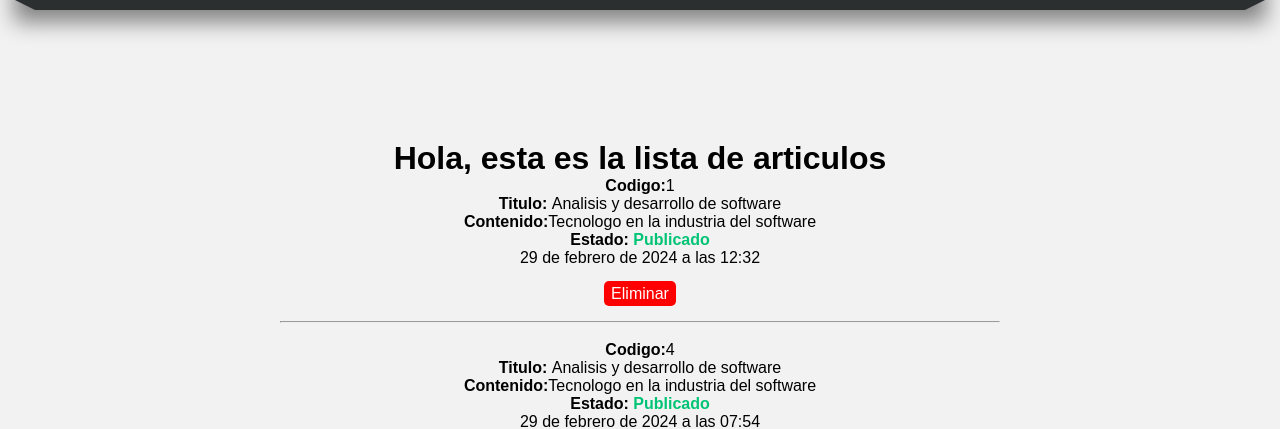
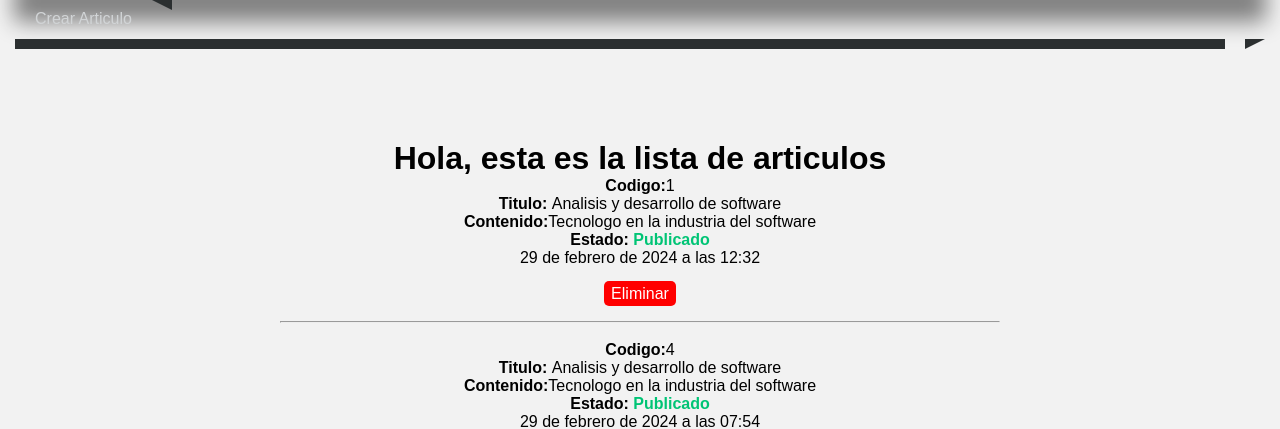
Before and after one commit to MariaFernandaMolanoml/Django, a Django app: page /articulos/ in a window 1280 px wide. Shown: the part 182-611 px from the top of the page. Run offline with Django 4.2, Linux system fonts and the light colour scheme; data comes from the database, SQL or seed files in the repository; both versions use the stored data as it was after the commit.

Commit message:
ultimaAct

```diff
--- a/proyectoDjango2/miApp/templates/layoutDos.html
+++ b/proyectoDjango2/miApp/templates/layoutDos.html
@@ -30,6 +30,7 @@
                 <li><a href="/productosyservicios">Productos y Servicios</a></li>
                 <li><a href="/quienesSomos">Quienes somos</a></li>
                 <li><a href="/articulos">Articulos</a></li>
+                <li><a href="{%url 'create'%}">Crear Articulo</a></li>
         </ul>
         </nav>
         <div class="barra">
--- a/proyectoDjango2/miApp/urls.py
+++ b/proyectoDjango2/miApp/urls.py
@@ -20,4 +20,8 @@ urlpatterns = [
     path('editar_articulo/',views.editar_articulo,name="editar_articulo"),
     path('articulos/', views.articulos, name= "articulosLista"),
     path('borrar_articulos/<int:id>', views.borrar_articulos, name= "borrar_articulos"),
+    path('editar-articuloSQL/<int:id>/<str:title>/<str:content>/<str:public>', views.editar_articulo_sql, name="editarArticuloSQL"),
+    path('borrar-articuloSQL/<int:id>', views.eliminar_articulo_sql, name="borrarSQL"),
+    # path('createArticulo/', views.saveArticulo, name="createArticulo"),
+    path('createArticulo/', views.create_articulo, name="create"),
 ]
--- a/proyectoDjango2/miApp/views.py
+++ b/proyectoDjango2/miApp/views.py
@@ -1,5 +1,7 @@
 from django.shortcuts import render,redirect,HttpResponse
 from miApp.models import Article
+from django.db import connection
+from django.db.models import Q
 # Create your views here.
 
 def inicio(request):
@@ -138,6 +140,7 @@ def articulos(request):
     #articulos=Article.objects.filter(id__in=[1,17,19])
     #articulos=Article.objects.filter(id__range=(3,6))
     #articulos=Article.objects.filter(title__contains="Ana").exclude(public=True)
+    articulos=Article.objects.filter(Q(title__contains="analisis")|Q(public=0))
 
     return render(request,'articulos.html', {
         'articulos':articulos
@@ -149,3 +152,27 @@ def borrar_articulos(request, id):
     articulos=Article.objects.get(pk=id)
     articulos.delete()
     return redirect ('articulosLista')
+
+def editar_articulo_sql(request, id, title, content, public):
+    with connection.cursor() as cursor:
+        cursor.execute("UPDATE miapp_Article SET title=%s, content=%s, public=%s WHERE id=%s", [title, content, public, id])
+    return redirect('articulosLista')
+
+def eliminar_articulo_sql(request, id):
+    with connection.cursor() as cursor:
+        cursor.execute("DELETE FROM miapp_article WHERE id=%s", [id])
+    return redirect('articulosLista')
+
+
+def saveArticulo(request):
+    articulo=Article(
+    title= title,
+    content= content,
+    public= public,
+    )
+    articulo.save()
+    return HttpResponse(f"Articulo creado: {articulo.title} - {articulo.content} ")
+
+
+def create_articulo(request):
+    return render(request,'crear_articulo.html')
--- a/proyectoDjango2/todo/static/css/style.css
+++ b/proyectoDjango2/todo/static/css/style.css
@@ -215,7 +215,7 @@ footer{
 }
 
 .imgCont img:hover{
-    background-color: #2ba977be;
+    background-color: #3ab886be;
     transition: all 300ms;
     cursor: pointer;
 }
```
Also changed, not shown: proyectoDjango2/miApp/templates/crear_articulo.html (added, +22 -0 lines), proyectoDjango2/db.sqlite3.
